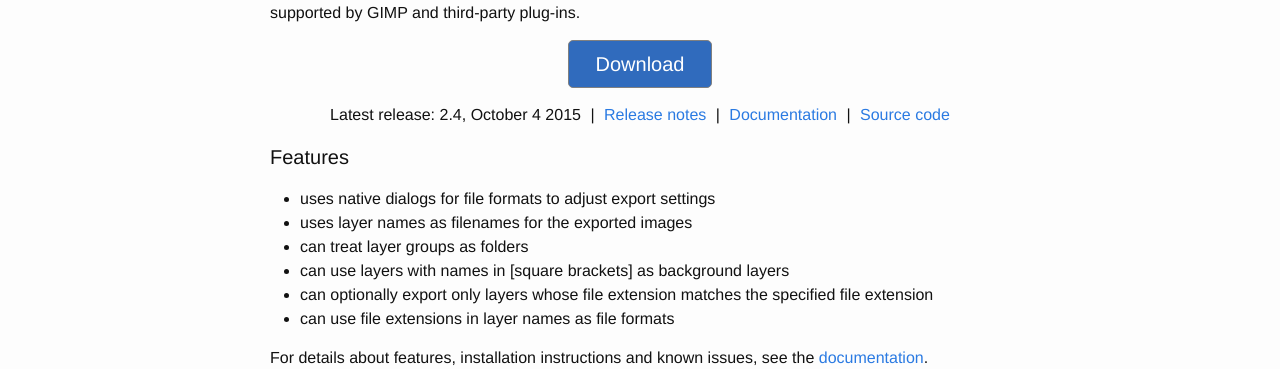
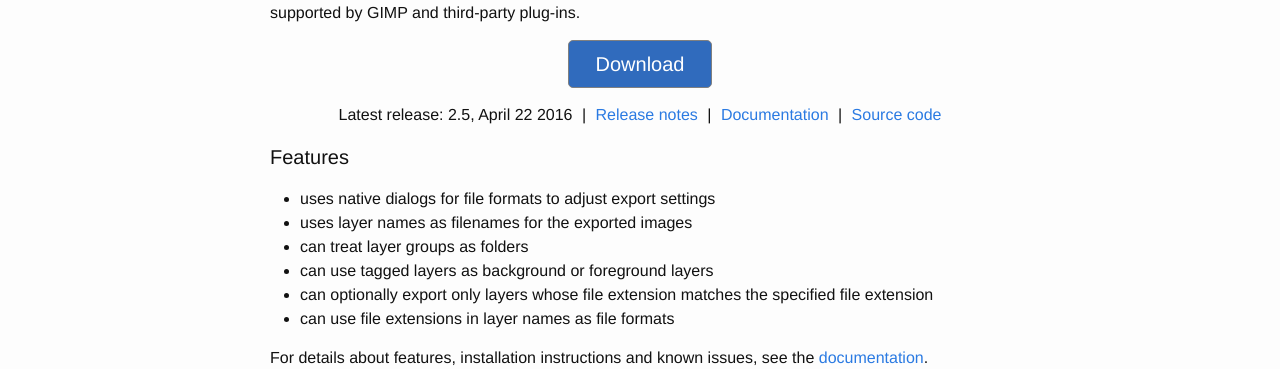
Before and after one commit to kamilburda/gimp-export-layers, a Jekyll site: the page built from index.html, in a window 1280 px wide. Shown: the part 188-557 px from the top of the page. Built offline with Jekyll 4.4.1, drawn with Linux system fonts in a browser that asks for light colours.

Commit message:
Update site information for 2.5

```diff
--- a/index.html
+++ b/index.html
@@ -1,7 +1,7 @@
 ---
 layout: default
-plugin-version: 2.4
-plugin-version-release-date: October 4 2015
+plugin-version: 2.5
+plugin-version-release-date: April 22 2016
 ---
 
 <div class="home">
@@ -13,7 +13,7 @@ Export Layers is a [GIMP](https://www.gimp.org/) plug-in that lets you export la
 
   <div style="text-align: center">
     <p>
-      <a class="button download-button" href="https://github.com/khalim19/gimp-plugin-export-layers/releases/download/2.4/export-layers-2.4.zip">Download</a>
+      <a class="button download-button" href="https://github.com/khalim19/gimp-plugin-export-layers/releases/download/2.5/export-layers-2.5.zip">Download</a>
     </p>
 
     <p>
@@ -32,7 +32,7 @@ Export Layers is a [GIMP](https://www.gimp.org/) plug-in that lets you export la
 * uses native dialogs for file formats to adjust export settings
 * uses layer names as filenames for the exported images
 * can treat layer groups as folders
-* can use layers with names in [square brackets] as background layers
+* can use tagged layers as background or foreground layers
 * can optionally export only layers whose file extension matches the specified file extension
 * can use file extensions in layer names as file formats
 
```
